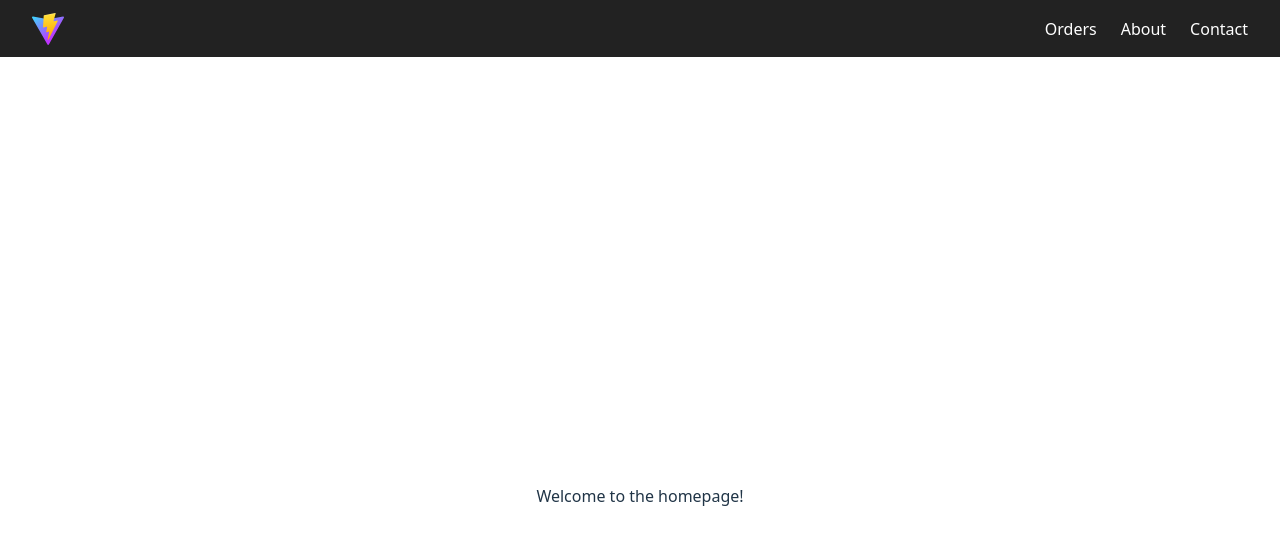
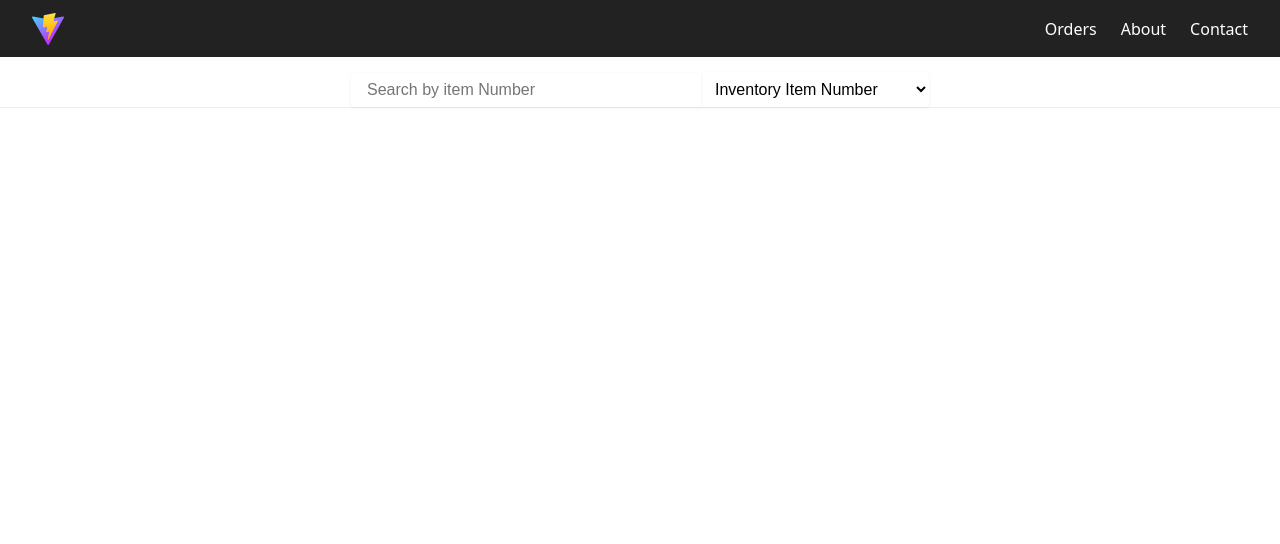
Before and after one commit to Bharath-Yelamali/Catalog-Feature, a React (Vite) app: page / in a window 1280 px wide. Shown: the top 544 px of the page. Built offline with nearby package versions, Linux system fonts and the light colour scheme.

Commit message:
created base catalog search tool

```diff
--- a/src/App.css
+++ b/src/App.css
@@ -77,5 +77,134 @@
 }
 
 body {
-  padding-top: 56px; /* Adjust to match the height of your taskbar */
+  padding-top: 10px; /* Adjust to match the height of your taskbar */
 }
+
+.searchbar-container {
+  display: flex;
+  justify-content: center;
+  align-items: center;
+  position: fixed;
+  top: 72px;
+  left: 0;
+  right: 0;
+  z-index: 999;
+  padding: 0;
+  border-bottom: 1px solid #eee;
+}
+
+.searchbar-input {
+  padding: 0.5rem 1rem;
+  font-size: 1rem;
+  border-radius: 4px 0 0 4px;
+  border: none;
+  border-right: none;
+  width: 320px;
+  background: #fff;
+  box-shadow: 0 1px 4px rgba(0,0,0,0.06);
+}
+
+.searchbar-select {
+  padding: 0.5rem;
+  font-size: 1rem;
+  border-radius: 0 4px 4px 0;
+  border: none;
+  border-left: none;
+  min-width: 180px;
+  background: #fff;
+  box-shadow: 0 1px 4px rgba(0,0,0,0.06);
+}
+
+.search-results-dropdown {
+  position: fixed;
+  top: 120px; /* 72px (searchbar top) + ~48px (searchbar height) = 120px; adjust if needed */
+  left: 0;
+  right: 0;
+  width: 100vw;
+  background: #fff;
+  border: 1px solid #ccc;
+  border-top: none;
+  border-radius: 0 0 8px 8px;
+  box-shadow: 0 4px 16px rgba(0,0,0,0.1);
+  margin: 0 auto 16px auto;
+  padding: 16px;
+  max-height: calc(100vh - 180px);
+  overflow-y: auto;
+  z-index: 800;
+}
+
+.search-results-empty {
+  color: #888;
+  font-size: 15px;
+  text-align: center;
+  padding: 32px;
+}
+
+.search-result-item {
+  padding: 6px 0;
+  border-bottom: 1px solid #eee;
+  font-size: 15px;
+  line-height: 1.3;
+  background: #f5f5f5;
+  border-radius: 4px;
+  border: 1px solid #e0e0e0;
+  display: grid;
+  grid-template-columns: repeat(4, 1fr);
+  gap: 12px;
+  align-items: stretch;
+}
+
+.search-result-header {
+  background: #e9ecef;
+  font-weight: bold;
+  border-bottom: 2px solid #bbb;
+  border-radius: 4px 4px 0 0;
+}
+
+.search-result-grid {
+  display: grid;
+  grid-template-columns: repeat(10, 1fr);
+  gap: 12px;
+  align-items: stretch;
+}
+
+.search-result-field {
+  background: none;
+  border: none;
+  border-radius: 0;
+  padding: 6px 8px;
+  text-align: center;
+  font-size: 15px;
+  box-sizing: border-box;
+  height: 100%;
+  display: flex;
+  align-items: center;
+  justify-content: center;
+}
+
+.quantity-input {
+  width: 60px;
+  padding: 4px 6px;
+  font-size: 15px;
+  border: 1px solid #ccc;
+  border-radius: 4px;
+  text-align: center;
+}
+
+.search-result-field input[type="checkbox"] {
+  width: 18px;
+  height: 18px;
+  accent-color: #61dafb;
+  margin: 0 auto;
+  display: block;
+}
+
+.spare-warning {
+  display: inline-block;
+  padding: 2px 8px;
+  border: 2px solid #d27a7a;
+  border-radius: 6px;
+  background: #ffebee;
+  color: #d27a7a;
+  font-weight: bold;
+}
--- a/src/App.jsx
+++ b/src/App.jsx
@@ -3,6 +3,38 @@ import './App.css'
 
 function App() {
   const [page, setPage] = useState('home')
+  const [search, setSearch] = useState("");
+  const [filterType, setFilterType] = useState("itemNumber");
+  const [results, setResults] = useState([]);
+  const [showResults, setShowResults] = useState(false);
+  const [checkedItems, setCheckedItems] = useState({});
+  const [quantities, setQuantities] = useState({});
+
+  const parts = [
+    { id: 1, itemNumber: 'A123', manufacturerPartNumber: 'M456', projectNumber: 'P789', totalParts: 1200, active: 1150, sparePercent: 10 },
+    { id: 2, itemNumber: 'B234', manufacturerPartNumber: 'M567', projectNumber: 'P890', totalParts: 500, active: 300, sparePercent: 10 },
+    { id: 3, itemNumber: 'C345', manufacturerPartNumber: 'M678', projectNumber: 'P901', totalParts: 2000, active: 1800, sparePercent: 10 },
+    { id: 4, itemNumber: 'D456', manufacturerPartNumber: 'M789', projectNumber: 'P012', totalParts: 100, active: 90, sparePercent: 10 },
+    { id: 5, itemNumber: 'E567', manufacturerPartNumber: 'M890', projectNumber: 'P123', totalParts: 0, active: 0, sparePercent: 10 },
+    { id: 6, itemNumber: 'F678', manufacturerPartNumber: 'M901', projectNumber: 'P234', totalParts: 3, active: 1, sparePercent: 10 }, // edge case: low stock
+    { id: 7, itemNumber: 'G789', manufacturerPartNumber: 'M012', projectNumber: 'P345', totalParts: 15000, active: 14900, sparePercent: 10 },
+    { id: 8, itemNumber: 'H890', manufacturerPartNumber: 'M123', projectNumber: 'P456', totalParts: 700, active: 650, sparePercent: 10 },
+    { id: 9, itemNumber: 'I901', manufacturerPartNumber: 'M234', projectNumber: 'P567', totalParts: 2, active: 1, sparePercent: 10 }, // edge case: very low
+    { id: 10, itemNumber: 'J012', manufacturerPartNumber: 'M345', projectNumber: 'P678', totalParts: 900, active: 850, sparePercent: 10 },
+    { id: 11, itemNumber: 'K123', manufacturerPartNumber: 'M4567', projectNumber: 'P7890', totalParts: 1, active: 1, sparePercent: 10 }, // edge case: all active
+    { id: 12, itemNumber: 'L234', manufacturerPartNumber: 'M5678', projectNumber: 'P8901', totalParts: 600, active: 590, sparePercent: 10 }
+  ];
+
+  const handleSearch = (e) => {
+    if (e.key === 'Enter') {
+      const filtered = parts.filter(part => {
+        const value = part[filterType]?.toString().toLowerCase();
+        return value && value.startsWith(search.toLowerCase());
+      });
+      setResults(filtered);
+      setShowResults(true);
+    }
+  };
 
   return (
     <div>
@@ -16,11 +48,107 @@ function App() {
           <li><a href="#" onClick={() => setPage('contact')}>Contact</a></li>
         </ul>
       </nav>
+      {/* Show searchbar and dropdown only on home page */}
+      {page === 'home' && (
+        <>
+          <div className="searchbar-container">
+            <input
+              type="text"
+              value={search}
+              onChange={e => setSearch(e.target.value)}
+              onKeyDown={handleSearch}
+              placeholder={`Search by ${filterType.replace(/([A-Z])/g, ' $1')}`}
+              className="searchbar-input"
+            />
+            <select
+              value={filterType}
+              onChange={e => setFilterType(e.target.value)}
+              className="searchbar-select"
+            >
+              <option value="itemNumber">Inventory Item Number</option>
+              <option value="manufacturerPartNumber">Manufacturer Part Number</option>
+              <option value="projectNumber">Project Number</option>
+              <option value="id">ID</option>
+            </select>
+          </div>
+          {/* Search results dropdown */}
+          {showResults && (
+            <div className="search-results-dropdown">
+              {results.length === 0 ? (
+                <div className="search-results-empty">No parts found.</div>
+              ) : (
+                <>
+                  <div className="search-result-item search-result-grid search-result-header">
+                    <div className="search-result-field">Select</div>
+                    <div className="search-result-field">Quantity</div>
+                    <div className="search-result-field">Total Parts</div>
+                    <div className="search-result-field">Active</div>
+                    <div className="search-result-field">Spare</div>
+                    <div className="search-result-field">Surplus</div>
+                    <div className="search-result-field">Item #</div>
+                    <div className="search-result-field">MPN</div>
+                    <div className="search-result-field">Project #</div>
+                    <div className="search-result-field">ID</div>
+                  </div>
+                  {results.map(part => {
+                    // Calculate available parts after active
+                    const available = part.totalParts - part.active;
+                    // The required spare is always the target percentage of totalParts
+                    const requiredSpare = Math.ceil((part.sparePercent / 100) * part.totalParts);
+                    // The actual spare is whatever is left after active
+                    let spare = available > 0 ? available : 0;
+                    // If spare exceeds required, only required is considered spare, rest is surplus
+                    let surplus = 0;
+                    if (spare > requiredSpare) {
+                      surplus = spare - requiredSpare;
+                      spare = requiredSpare;
+                    }
+                    // If spare is less than required, all is spare, surplus is 0
+                    // Show warning if spare < requiredSpare
+                    const needsOrder = spare < requiredSpare;
+                    return (
+                      <div key={part.id} className="search-result-item search-result-grid">
+                        <div className="search-result-field">
+                          <input
+                            type="checkbox"
+                            checked={!!checkedItems[part.id]}
+                            onChange={e => setCheckedItems(c => ({ ...c, [part.id]: e.target.checked }))}
+                          />
+                        </div>
+                        <div className="search-result-field">
+                          <input
+                            type="number"
+                            min="0"
+                            value={quantities[part.id] || ''}
+                            onChange={e => setQuantities(q => ({ ...q, [part.id]: e.target.value }))}
+                            className="quantity-input"
+                            placeholder="Qty"
+                            style={{ width: '60px' }}
+                          />
+                        </div>
+                        <div className="search-result-field">{part.totalParts}</div>
+                        <div className="search-result-field">{part.active}</div>
+                        <div className="search-result-field">
+                          <span className={needsOrder ? "spare-warning" : undefined}>{spare}</span>
+                        </div>
+                        <div className="search-result-field">{surplus}</div>
+                        <div className="search-result-field">{part.itemNumber}</div>
+                        <div className="search-result-field">{part.manufacturerPartNumber}</div>
+                        <div className="search-result-field">{part.projectNumber}</div>
+                        <div className="search-result-field">{part.id}</div>
+                      </div>
+                    );
+                  })}
+                </>
+              )}
+            </div>
+          )}
+        </>
+      )}
       <main style={{ marginTop: 80 }}>
         {page === 'about' && <div>About Page</div>}
         {page === 'contact' && <div>Contact Page</div>}
         {page === 'orders' && <div>Orders Page</div>}
-        {page === 'home' && <div>Welcome to the homepage!</div>}
       </main>
     </div>
   )
```
